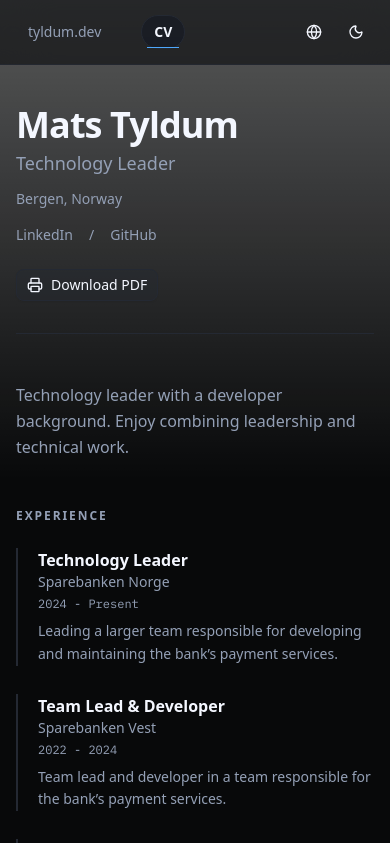
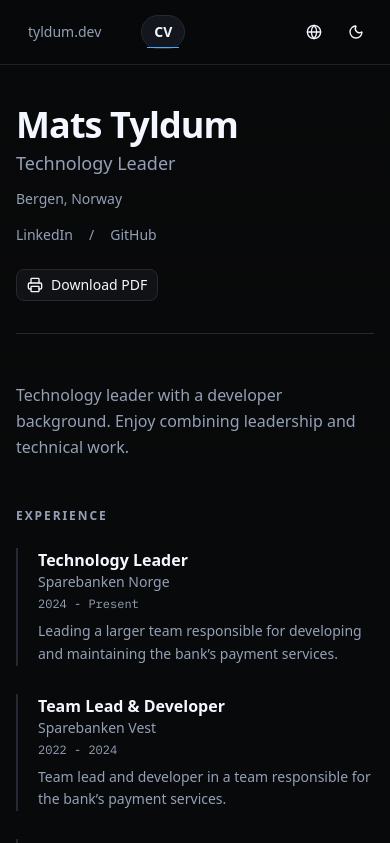
Before and after one commit to maattss/tyldum-dev, a Next.js app: page /en/cv in a window 390 px wide. Shown: the top 843 px of the page. Built offline with nearby package versions, Linux system fonts and the light colour scheme.

Commit message:
Adjust dark-mode top gradient for mobile Safari chrome

```diff
--- a/src/app/globals.css
+++ b/src/app/globals.css
@@ -89,6 +89,7 @@
   --sidebar-accent-foreground: #0f1523;
   --sidebar-border: #dbe3f1;
   --sidebar-ring: #2fb9ff;
+  --surface-top-wash: rgb(255 255 255 / 0.32);
 }
 
 .dark {
@@ -123,6 +124,7 @@
   --sidebar-accent-foreground: #d6deee;
   --sidebar-border: #242933;
   --sidebar-ring: #4ea7fc;
+  --surface-top-wash: rgb(8 9 10 / 0.65);
 }
 
 @layer base {
@@ -137,7 +139,7 @@
   body {
     @apply bg-background text-foreground;
     min-height: 100dvh;
-    background-image: linear-gradient(180deg, rgb(255 255 255 / 0.32), transparent 30rem);
+    background-image: linear-gradient(180deg, var(--surface-top-wash), transparent 30rem);
     background-attachment: fixed;
   }
 }
```
Also changed, not shown: 1 other file (tests, documents, lock files or other folders).
